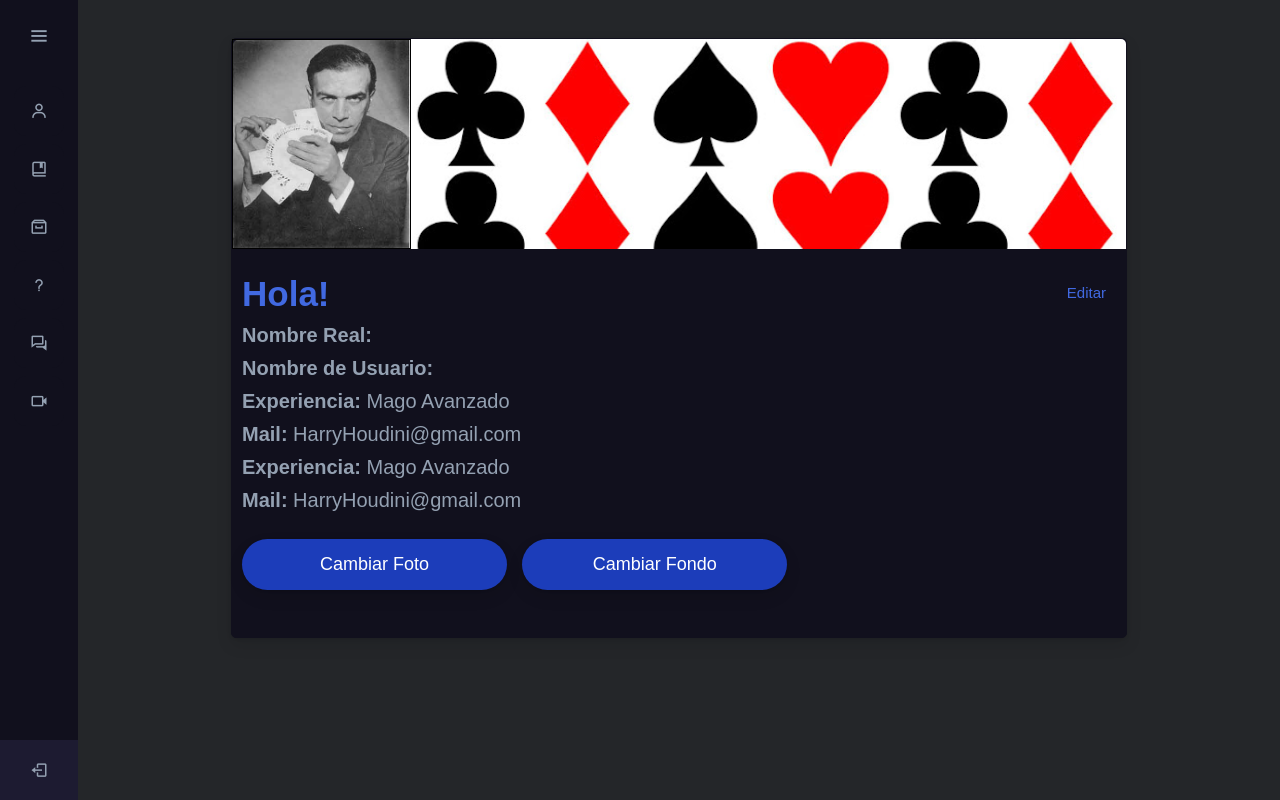
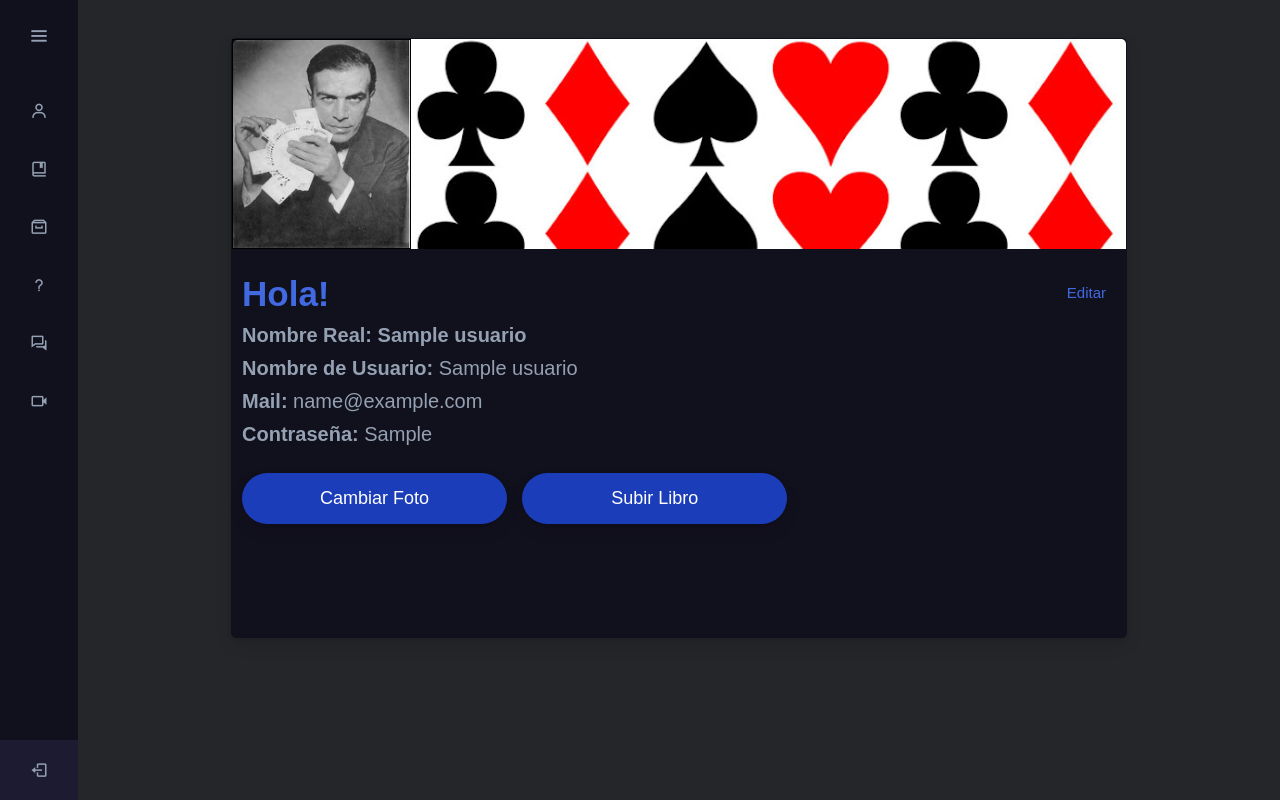
Before and after one commit to Polvulja/Experto_en_la_mesa_Juego, a PHP site: page /views/perfil.php in a window 1280 px wide. Run offline with PHP 8.4, Linux system fonts and the light colour scheme; tables that the repository leaves empty hold one stand-in row (values such as "Sample post"); some libraries are stand-ins or nearby versions.

Commit message:
Add files via upload

```diff
--- a/views/perfil.php
+++ b/views/perfil.php
@@ -2,7 +2,11 @@
     include("../con_db.php");
     $consulta = "SELECT * FROM usuarios";
     $resultado = mysqli_query($conex,$consulta);
+    $consulta = mysqli_fetch_array($resultado);
 
+    if(isset($_POST["foto"])){
+      alert("Registro Exitoso");
+  }
 
 ?>
 <!DOCTYPE html>
@@ -36,29 +40,26 @@
 
       <div class="contenedor-desc-2">
         <label class="label-4"><b>Hola! </b></label>
-        <label class="label-1"><b>Nombre Real:</b>
-        <?php ?>
-        </label>
 
-        <label class="label-2"><b>Nombre de Usuario:</b>
-        <?php
-        ?>
-        </label>
-        <label class="label-2"><b>Experiencia:</b> Mago Avanzado</label>
-        <label class="label-2"><b>Mail:</b> HarryHoudini@gmail.com</label>
-				<label class="label-2"><b>Experiencia:</b> Mago Avanzado</label>
-        <label class="label-2"><b>Mail:</b> HarryHoudini@gmail.com</label>
+        <label class="label-1"><b>Nombre Real: <?php echo $consulta['Nombre_Completo'];?></b> </label>
+
+        <label class="label-2"><b>Nombre de Usuario: </b><?php echo $consulta['Nombre_Usuario'];?></label>
+
+        <label class="label-2"><b>Mail:</b> <?php echo $consulta['Mail'];?></label>
+
+        <label class="label-2"><b>Contraseña:</b> <?php echo $consulta['Contraseña'];?></label>
+
       </div>
 
       <div class="contenedor-label">
-        <label class="label-5">Editar</label>
+        <label class="label-5" name="editar_perfil">Editar</label>
       </div>
 
       </div>
 
-      <div class="contenedor-boton">
-        <input type="submit" name="enviar" value="Cambiar Foto" class="button">
-        <input type="submit" name="enviar" value="Cambiar Fondo" class="button-2">
+      <div class="contenedor-boton" method="POST">
+        <input type="submit" name="foto" value="Cambiar Foto" class="button">
+        <input type="submit" name="enviar" value="Subir Libro" class="button-2">
       </div>
 
     </div>
@@ -127,7 +128,7 @@
        <img src="../img/avatar.png" alt="profileImg">
        <div class="name_job">
         <div class="name">
-          <?php $consulta = mysqli_fetch_array($resultado);
+          <?php
           echo $consulta['Nombre_Usuario'];
           ?>
         </div>
--- a/views/registrarse.php
+++ b/views/registrarse.php
@@ -78,6 +78,7 @@
 			<input class="input" type="password" id="contra" name="contra" placeholder="Contraseña">
 		</div>
 
+
 		<button type="submit" name="boton_register" value="Registrarse" class="button">Registrarse
 
 </form>
```
